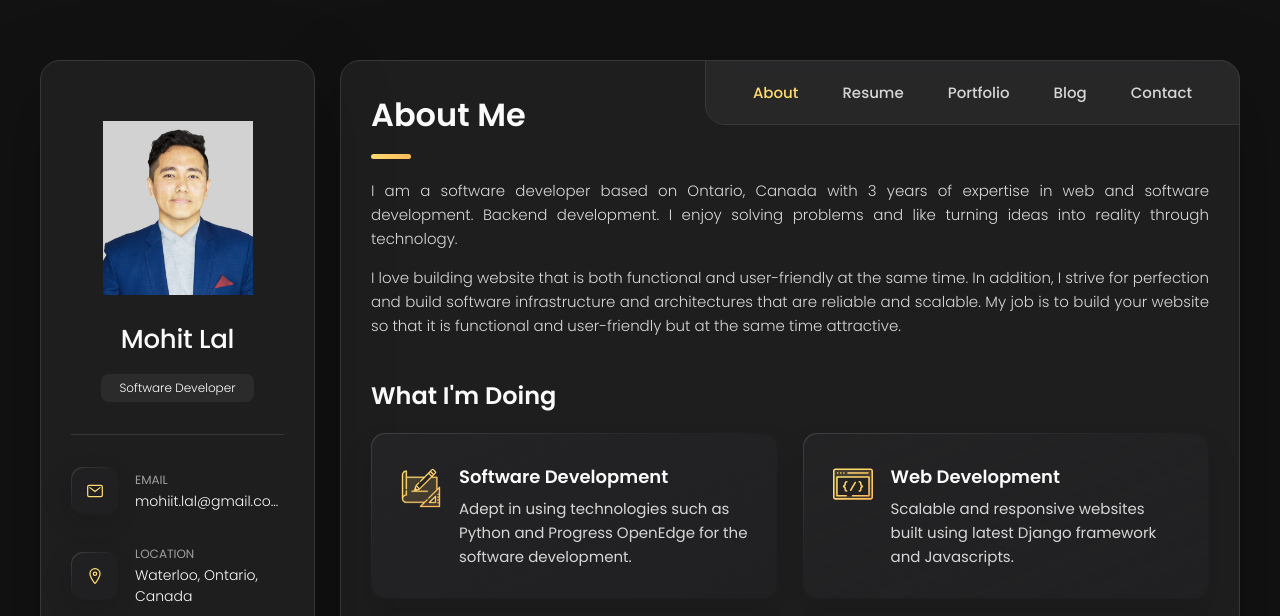
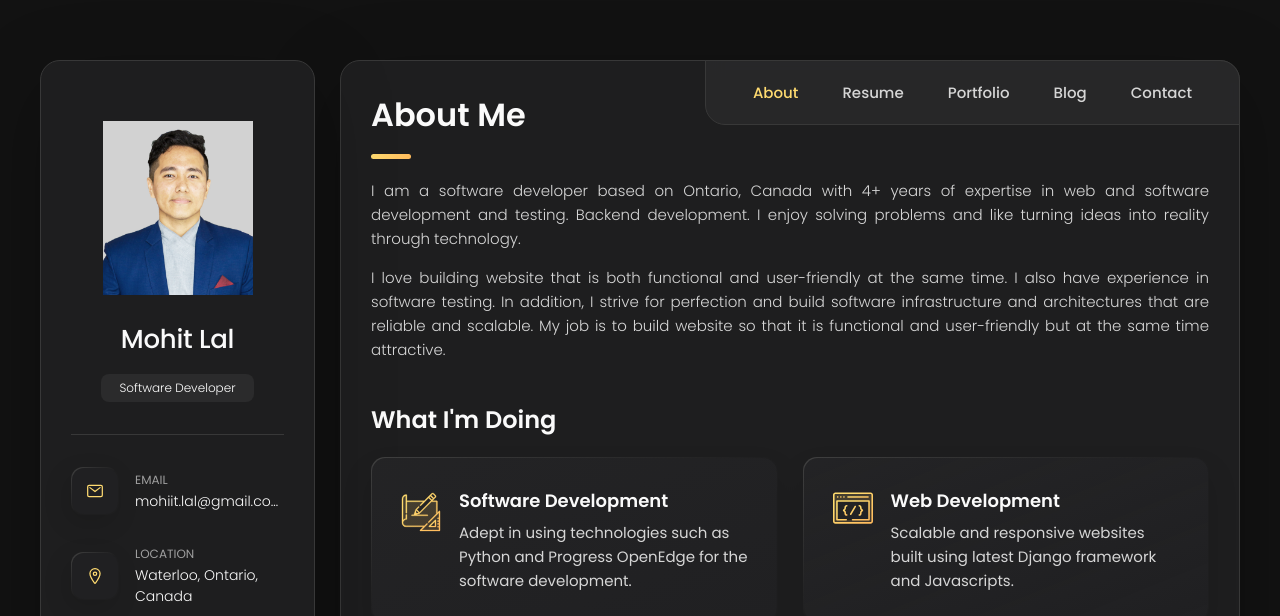
Before and after one commit to mohit-lal/mohit-lal.github.io, a plain HTML site: page index.html in a window 1280 px wide. Shown: the top 616 px of the page. Drawn offline with nearby package versions, Linux system fonts and the light colour scheme.

Commit message:
Update index.html

```diff
--- a/index.html
+++ b/index.html
@@ -195,17 +195,17 @@
 
         <section class="about-text">
           <p align="justify">
-            I am a software developer based on Ontario, Canada with 3 years of expertise in web and software
-            development.
+            I am a software developer based on Ontario, Canada with 4+ years of expertise in web and software
+            development and testing.
             Backend development.
             I enjoy solving problems and like turning ideas into reality through technology.
           </p>
 
           <p align="justify">
-            I love building website that is both functional and user-friendly at the same time. In addition, I strive
+            I love building website that is both functional and user-friendly at the same time. I also have experience in software testing. In addition, I strive
             for
             perfection and build software infrastructure and architectures that are reliable and scalable.
-            My job is to build your website so that it is functional and user-friendly but at the same time attractive.
+            My job is to build website so that it is functional and user-friendly but at the same time attractive.
           </p>
         </section>
 
```
